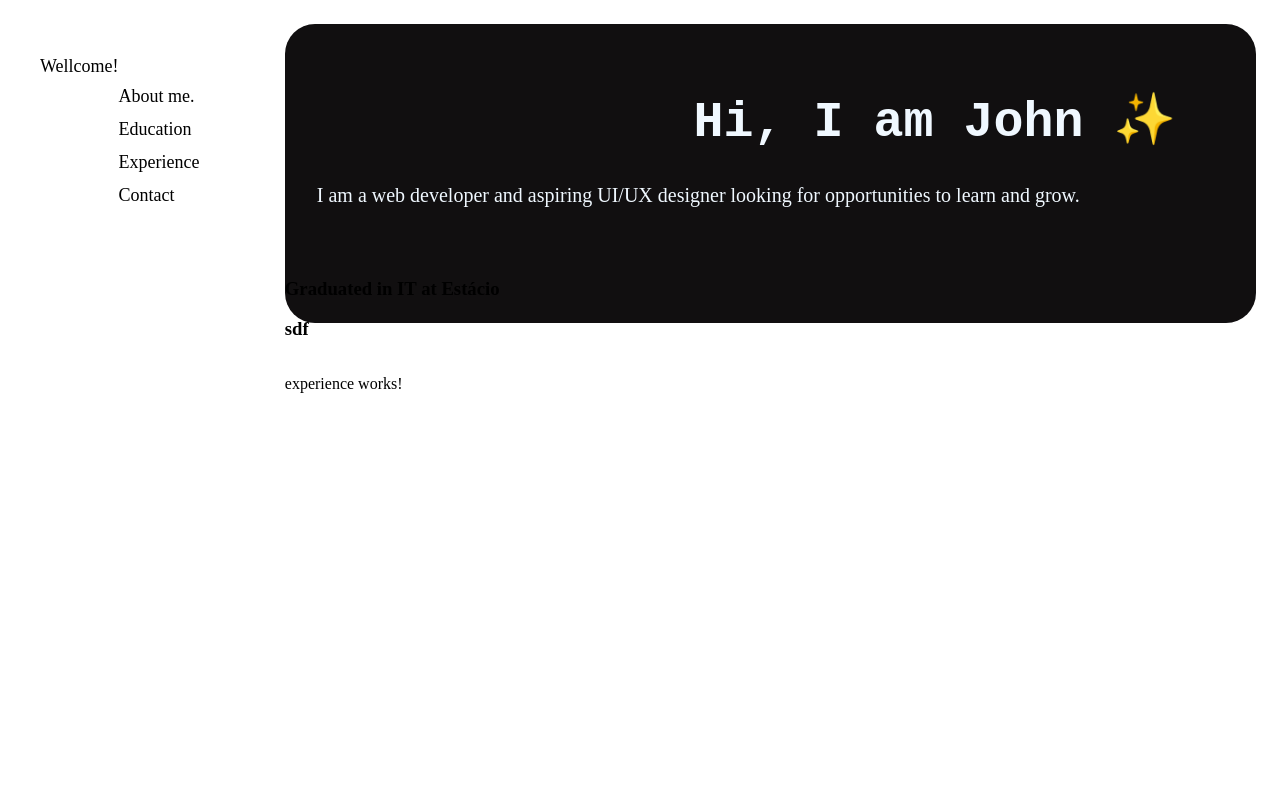
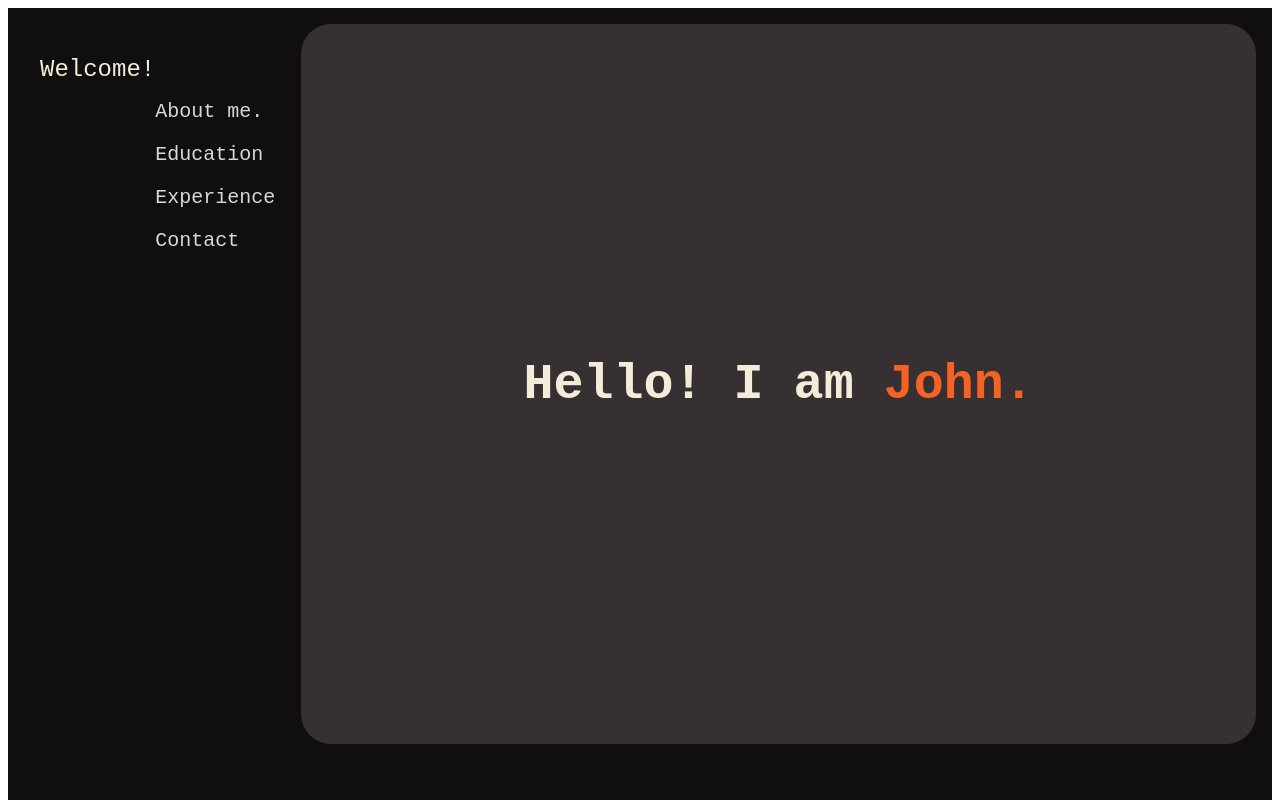
Before and after one commit to JohnVMD/LUX, an Angular app: page / in a window 1280 px wide. Shown: the top 800 px of the page. Built offline with nearby package versions, Linux system fonts and the light colour scheme.

Commit message:
created a landing page

```diff
--- a/src/app/app.component.scss
+++ b/src/app/app.component.scss
@@ -1,11 +1,10 @@
 body {
-    margin: 0;
-    padding: 0;
+    margin: none;
+    padding: none;
     display: flex;
     justify-content: center;
     align-items: center;
     height: 100vh;
-    background-color: hsl(0, 0%, 5%);
 }
 
 .container {
@@ -15,7 +14,7 @@ body {
     grid-template-columns: 1fr 4fr;
     gap: 10px;
     height: 100%;
-    background-color: rgba($color: #ffffff00, $alpha: 1.0)
+    background-color: hsl(330, 6%, 6%);
 }
 
 // Areas of the page
--- a/src/app/components/navbar/navbar.component.html
+++ b/src/app/components/navbar/navbar.component.html
@@ -1,5 +1,5 @@
 <nav>
-    Wellcome!
+    Welcome!
     <ul>
         <li>About me.</li>
         <li>Education</li>
--- a/src/app/components/navbar/navbar.component.scss
+++ b/src/app/components/navbar/navbar.component.scss
@@ -2,12 +2,17 @@ nav {
     display: flex;
     padding-top: 3rem;
     padding-left: 2rem;
-    font-size: 18px;
+
+    font-family: "jetBrainsMono", monospace;
+    font-size: 24px;
+    color: hsl(46, 49, 90);
     ul {
         padding-left: 0px;
         li {
             list-style: none;
-            margin-top: 12px;
+            margin-top: 20px;
+            color: hsl(0, 0, 85);
+            font-size: 20px;
         }
     }
 }
--- a/src/app/home/home.component.html
+++ b/src/app/home/home.component.html
@@ -1,4 +1,5 @@
 <div class="container">
+    <app-lander></app-lander>
     <app-aboutme></app-aboutme>
     <app-education></app-education>
     <app-experience></app-experience>
--- a/src/app/home/home.component.ts
+++ b/src/app/home/home.component.ts
@@ -2,10 +2,11 @@ import { Component } from '@angular/core';
 import { AboutmeComponent } from '../components/aboutme/aboutme.component';
 import { EducationComponent } from '../components/education/education.component';
 import { ExperienceComponent } from '../components/experience/experience.component';
+import { LanderComponent } from '../lander/lander.component';
 
 @Component({
   selector: 'app-home',
-  imports: [ AboutmeComponent, EducationComponent, ExperienceComponent ],
+  imports: [ LanderComponent ,AboutmeComponent, EducationComponent, ExperienceComponent ],
   templateUrl: './home.component.html',
   styleUrl: './home.component.scss'
 })
--- /dev/null
+++ b/src/app/lander/lander.component.html
@@ -0,0 +1,3 @@
+<div class="container">
+    <h1>Hello! I am <span>John.</span></h1>
+</div>
--- /dev/null
+++ b/src/app/lander/lander.component.scss
@@ -0,0 +1,20 @@
+.container {
+    height: 90vh;
+    background-color: hsl(330, 6, 20);
+    border-radius: 30px;
+
+    justify-content: center;
+    align-content: center;
+    text-align: center;
+}
+
+h1 {
+    color: hsl(46, 49, 90);
+    font-family: "jetBrainsMono", monospace;
+    font-weight: 800;
+    font-size: 50px;
+
+    span {
+        color: hsl(18, 90, 55)
+    }
+}
```
Also changed, not shown: src/app/lander/lander.component.ts (added, +11 -0 lines), 1 other file (tests, documents, lock files or other folders).
